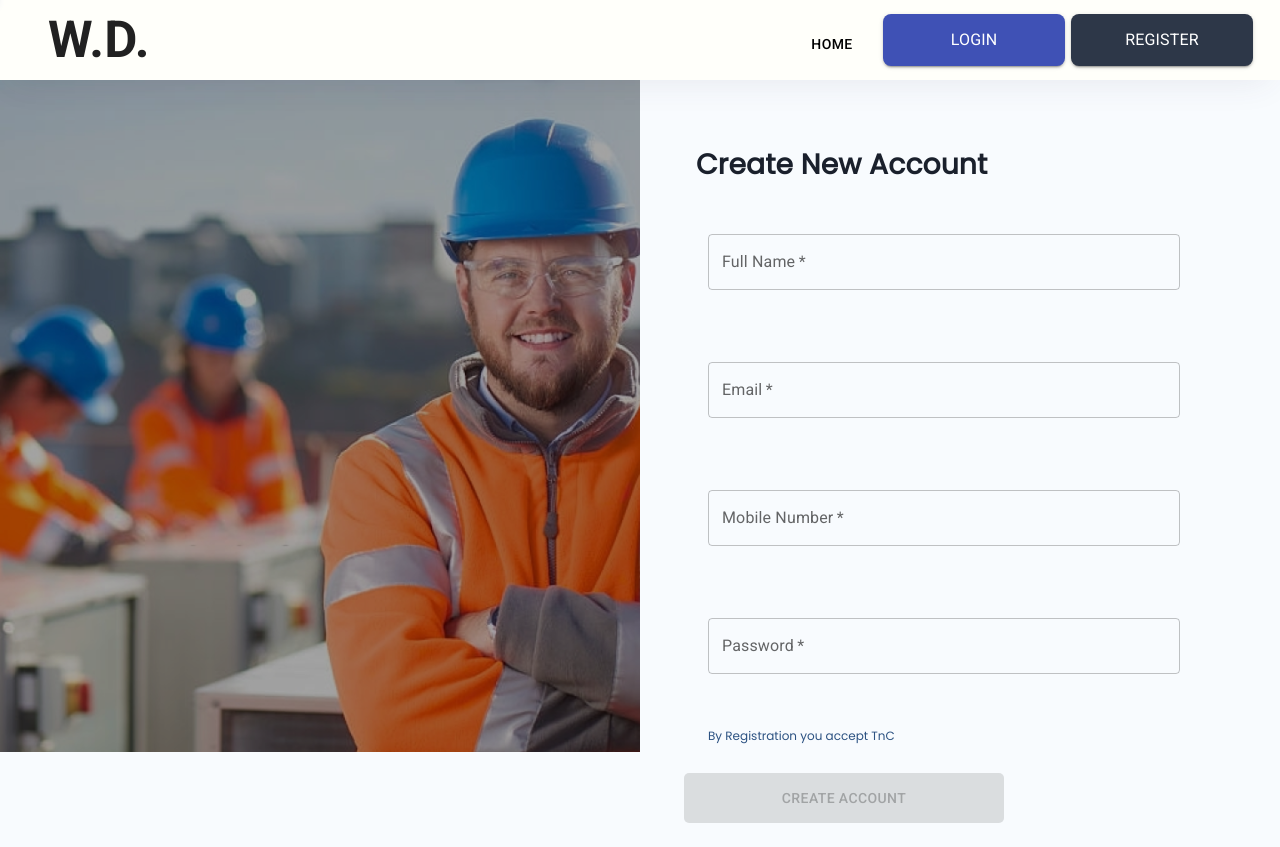
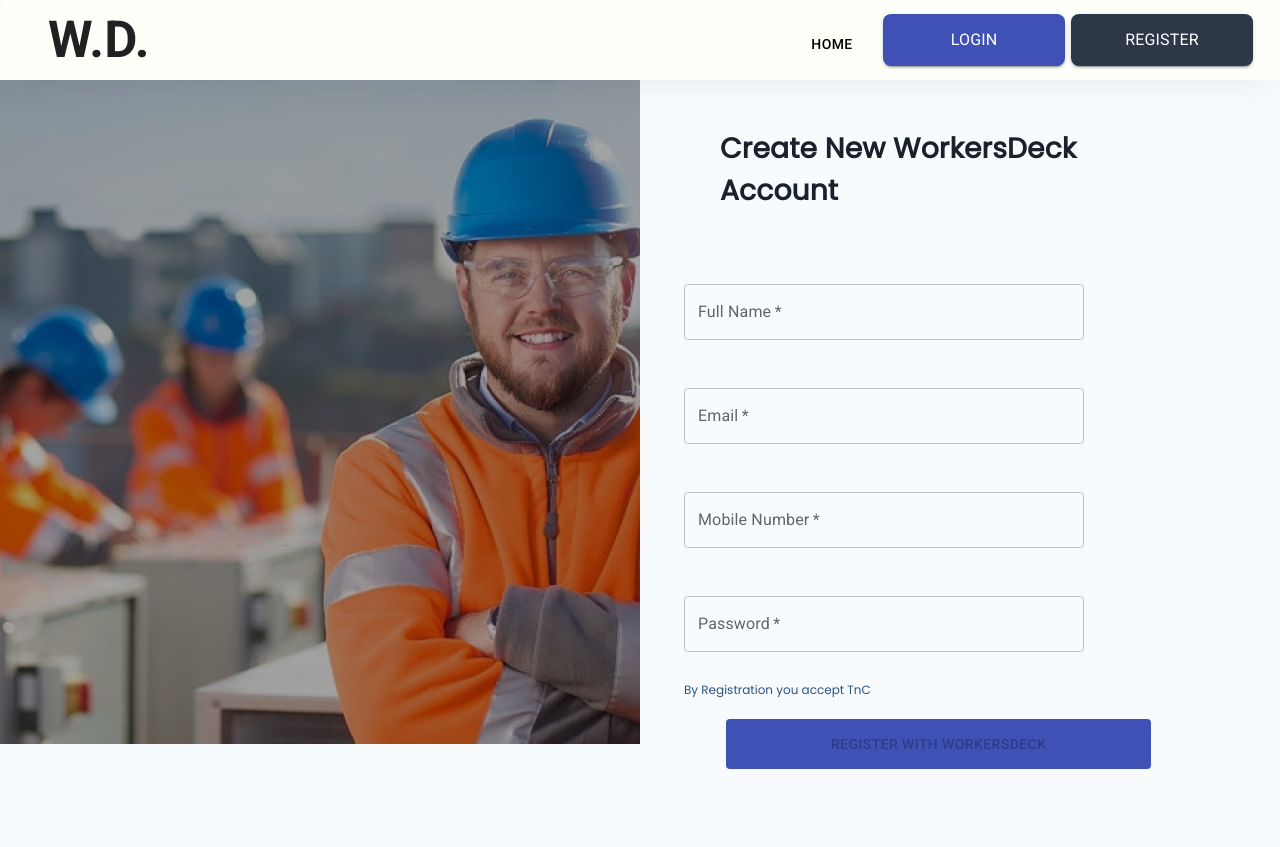
Before and after one commit to heyshantu13/workersdeck-frontend-f2-delta, a React (Create React App) app: page /register in a window 1280 px wide. After the commit the page ends 800 px from the top, so only its background shows below. Built offline with nearby package versions, Linux system fonts and the light colour scheme.

Commit message:
Fix registration issue

```diff
--- a/src/features/signup/signup.js
+++ b/src/features/signup/signup.js
@@ -7,13 +7,14 @@
   Typography,
   CircularProgress
 } from "@mui/material/";
-import styles from "../../assets/main.module.css";
 import customStyle from "./style";
 import registerBackground from "../../assets/auth_banner.png";
 import muiStyle from "../../assets/mui_style";
 import AuthService from "../../services/auth.service";
 import {useNavigate } from "react-router-dom";
 import { toast } from 'react-toastify';
+import styles from "../../assets/main.module.css";
+
 
 
 const Signup = () => {
@@ -21,6 +22,17 @@
   const notify = () => toast("Successfully Registered",{
     position: "bottom-center",
     autoClose: 2500,
+    hideProgressBar: false,
+    closeOnClick: true,
+    pauseOnHover: false,
+    draggable: false,
+    progress: undefined,
+    });
+
+    const alert = (msg) =>
+    toast.error(msg, {
+      position: "bottom-center",
+      autoClose: 2000,
       hideProgressBar: false,
       closeOnClick: true,
       pauseOnHover: false,
@@ -76,17 +88,15 @@
                 setTimeout(() => {
                   //history.push("/");
                   navigate("/login");
-               }, 2500);
+               }, 1500);
 
               }else{
                 setBtnloading(false);
                 setValid((prevState) => ({
-                  auth:false
+                  ...prevState,
+                  disableButton: false,
                 }));
-                setInputs((prevState) => ({
-                  authError: response.data.message
-                }));
-
+                alert(response.data.message);
               }
           });
     }else{
@@ -159,6 +169,7 @@
   return (
     <>
        <Grid container>
+         {/* start left box */}
          <Grid
           sx={{ display: { xs: "none", sm: "none", md: "block", lg: "block" } }}
           md={6}
@@ -167,7 +178,7 @@
         >
             <Box
               style={{
-              height: "42rem",
+                height: "41.5rem",
                 maxWidth: "44rem",
                 backgroundSize: "cover",
                 backgroundBlendMode: "overlay",
@@ -176,15 +187,16 @@
               }}
             />
         </Grid>
-        <Grid sm={12} xs={12} md={6} lg={6} item >
-        <Box component="span" className={classes.authform} sx={{
-              "& > :not(style)": { m: 1, maxWidth: "65ch"},
-            }}>
-        <Grid sm={12} xs={12} md={12} lg={12} item m={3}>
-        <Typography  variant="h4" className={classes.auth_head} ml={6} mt={8}>Create New Account</Typography>
+        {/* end left box */}
+        <Grid sm={12} xs={12} md={6} lg={6} item>
+              <Grid sm={12} xs={12} md={12} lg={12} item m={4}>
+                <Typography variant="h4" className={classes.auth_head} m={6} mt={6}>
+                  Create New WorkersDeck Account
+                </Typography>
               </Grid>
+          {/* form start */}
             <form onSubmit={handleSubmit} className={styles.form_align}>
-          <Grid sm={12} xs={12} md={12} lg={12} item m={3}>
+            <Grid sm={12} xs={12} md={8} lg={8} item>
             <TextField
                   required
                   onChange={handleChange}
@@ -199,7 +211,7 @@
                   helperText={valid.fullnameError}
                 />
             </Grid>
-          <Grid sm={12} xs={12} md={12} lg={12} item m={3}>
+            <Grid sm={12} xs={12} md={8} lg={8} item>
             <TextField
               required
               onChange={handleChange}
@@ -214,7 +226,7 @@
               helperText={valid.emailError}
             />
             </Grid>
-            <Grid sm={12} xs={12} md={12} lg={12} item m={3}>
+            <Grid sm={12} xs={12} md={8} lg={8} item>
             <TextField
               required
               onChange={handleChange}
@@ -235,8 +247,7 @@
               inputProps={{ maxLength: 10 }}
             />
             </Grid>
-
-            <Grid sm={12} xs={12} md={12} lg={12} item m={3}>
+            <Grid sm={12} xs={12} md={8} lg={8} item>
               <TextField
                 required
                 id="password"
@@ -253,19 +264,8 @@
                 inputProps={{ maxLength: 14 }}
               />
             </Grid>
-            <Grid sm={12} xs={12} md={12} lg={12} item m={3}>
-                 {!valid.auth
-                  ?  <Typography
-                  variant="string"
-                  align="center"
-                  className={` ${muistyle.wd_text} ${muistyle.wd_danger_text}`}
-                >
-                  {inputs.authError}
-                </Typography>
-                : ""
-                 }
-            </Grid>
-            <Grid sm={12} xs={12} md={12} lg={12} item m={3}>
+
+            <Grid sm={12} xs={12} md={8} lg={8} item>
               <Typography
                 variant="string"
                 align="center"
@@ -274,24 +274,24 @@
                 By Registration you accept TnC
               </Typography>
             </Grid>
-            <Grid sm={12} xs={12} md={12} lg={12} item m={3}  >
+            <Grid sm={12} xs={12} md={8} lg={8} item>
             <Button
               variant="contained"
               className="auth-btn"
               type="submit"
               disabled={valid.disableButton}
-              className={`${classes.login_btn} ${classes.centerBox}`}
+
             >
               {bntloading
                     ? <CircularProgress  size={30} thickness={6}  sx={{
                       color: '#ffffff',
                     }}/>
-                    : "Create Account"
+                    : "Register With WorkersDeck"
                     }
             </Button>
             </Grid>
             </form>
-          </Box>
+          {/* form end */}
         </Grid>
        </Grid>
     </>
```
Also changed, not shown: src/components/Card/SideImage.jsx (added, +31 -0 lines). Lines whose indentation alone changed are shown as unchanged.
